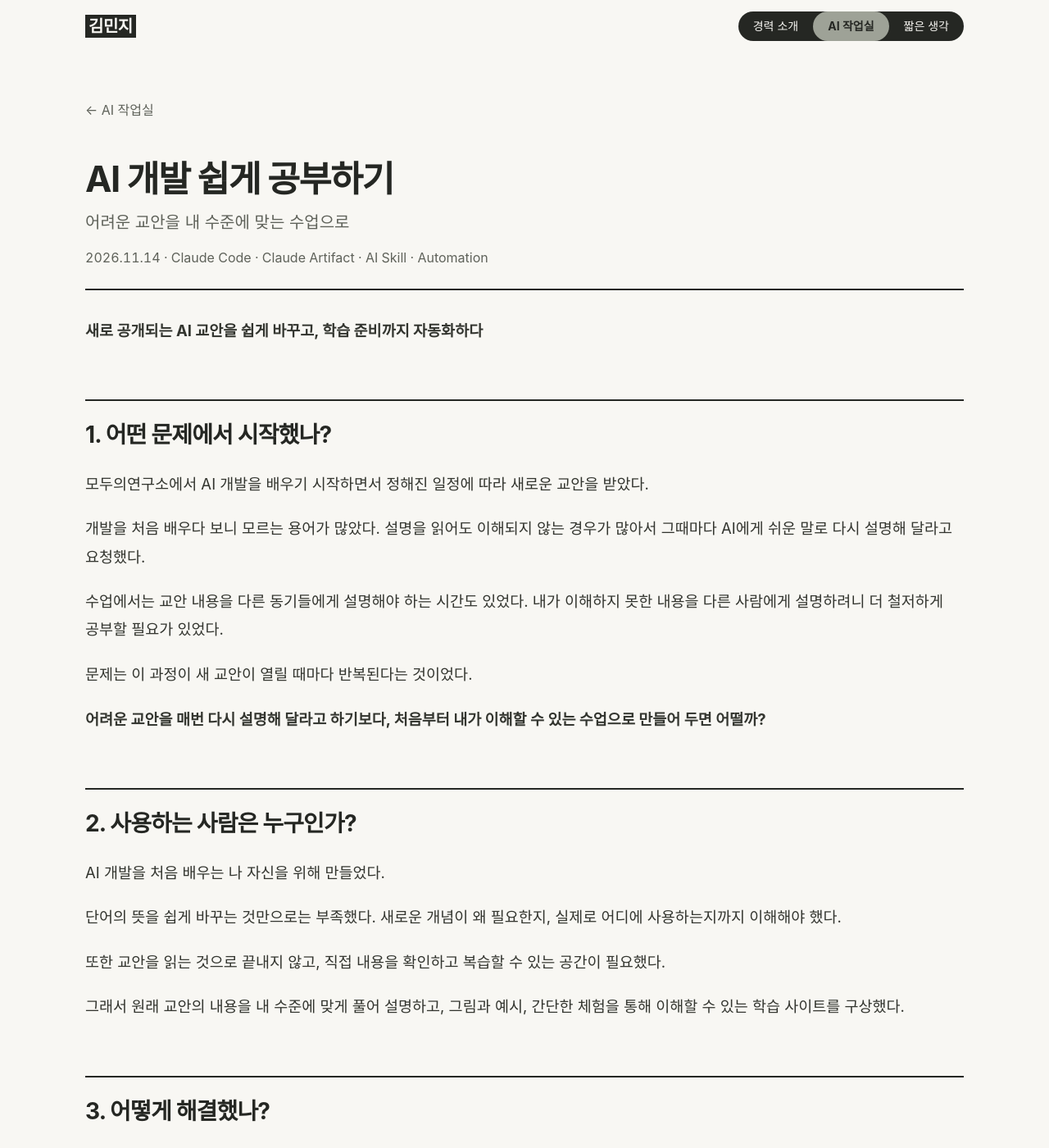
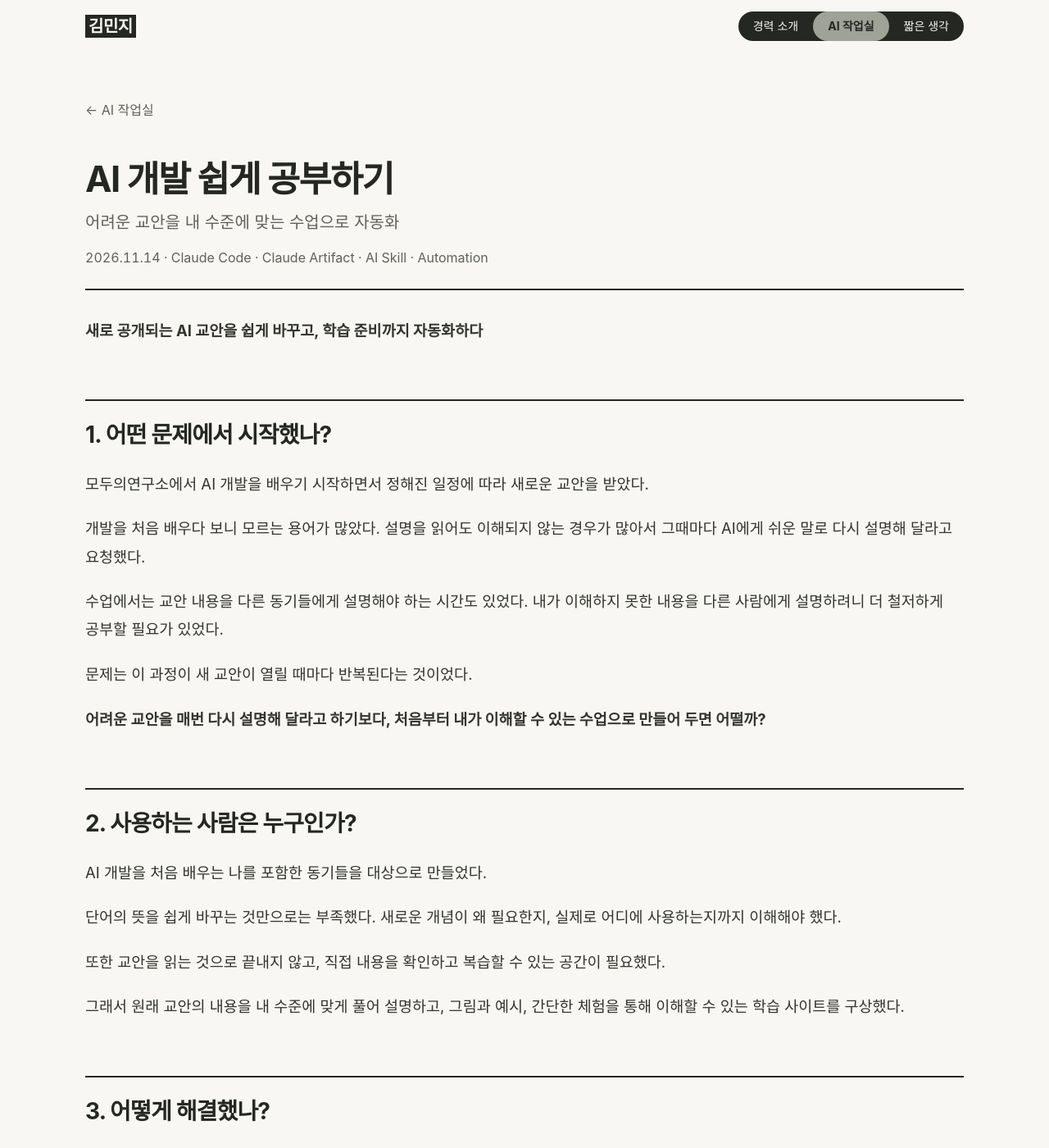
Before and after one commit to k-im-rose/k-im-rose.github.io, a Jekyll site: the page built from _posts/2026-11-14-ai-easy-study.md, in a window 1280 px wide and 1400 px high. Shown: the whole window at 82% size. Built offline with Jekyll 4.4.1, drawn with Linux system fonts in a browser that asks for light colours; some web fonts are replaced.

Commit message:
Update 2026-11-14-ai-easy-study.md

```diff
--- a/_posts/2026-11-14-ai-easy-study.md
+++ b/_posts/2026-11-14-ai-easy-study.md
@@ -1,6 +1,6 @@
 ---
 layout: work
-title: "AI 개발 쉽게 공부하기 — 어려운 교안을 내 수준에 맞는 수업으로"
+title: "AI 개발 쉽게 공부하기 — 어려운 교안을 내 수준에 맞는 수업으로 자동화"
 date: 2026-11-14 18:00:00 +0900
 section: ai-lab
 tech: "Claude Code · Claude Artifact · AI Skill · Automation"
@@ -23,7 +23,7 @@ summary: "어려운 AI 교안을 내 수준에 맞는 수업으로 바꾸고,
 
 ## 2. 사용하는 사람은 누구인가?
 
-AI 개발을 처음 배우는 나 자신을 위해 만들었다.
+AI 개발을 처음 배우는 나를 포함한 동기들을 대상으로 만들었다.
 
 단어의 뜻을 쉽게 바꾸는 것만으로는 부족했다. 새로운 개념이 왜 필요한지, 실제로 어디에 사용하는지까지 이해해야 했다.
 
```
